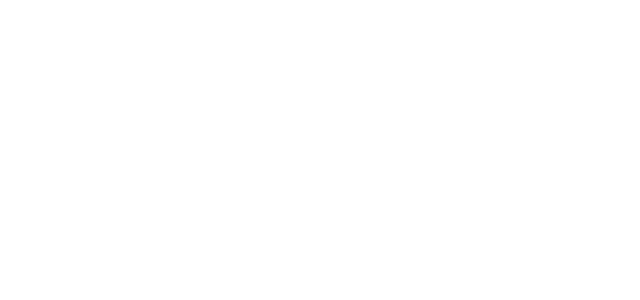
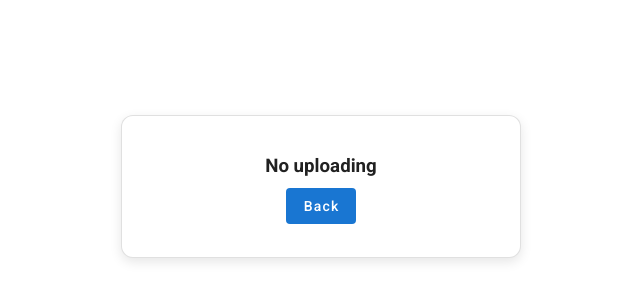
Before and after one commit to anon-kae/image-uploader-master, a Nuxt app: page /loading in a window 1280 px wide. Before the commit this address had no page. Shown: the part 214-514 px from the top of the page, without its empty margins (319-959 px from the left). Built offline with nearby package versions, Linux system fonts and the light colour scheme.

Commit message:
feat: add page for loading when upload image

```diff
--- /dev/null
+++ b/pages/loading.vue
@@ -0,0 +1,70 @@
+<template>
+  <v-row justify="center" align="center">
+    <v-col cols="12" sm="8" md="6">
+      <v-card
+        class="mx-auto"
+        width="400"
+        height="143"
+        outlined
+        style="box-shadow: 0px 4px 12px rgba(0, 0, 0, 0.1); border-radius: 12px">
+        <div class="pa-4">
+          <v-card-title v-if="loading">
+            Uploading...
+          </v-card-title>
+
+          <div align="center">
+            <h3 v-if="!loading || !file" class="pt-5">
+              No uploading
+            </h3>
+            <v-btn
+              v-if="!loading || !file"
+              to="/"
+              class="text-capitalize mt-2"
+              color="primary"
+              depressed>
+              Back
+            </v-btn>
+          </div>
+          <v-card-text class="justify-center">
+            <v-progress-linear v-if="loading" indeterminate color="primary" />
+          </v-card-text>
+        </div>
+      </v-card>
+    </v-col>
+  </v-row>
+</template>
+
+<script>
+export default {
+  name: 'SuccessPage',
+  data () {
+    return {
+      loading: false,
+      file: this.$store.getters.file,
+    }
+  },
+  async mounted () {
+    if (this.file) {
+      this.loading = true
+      try {
+        const { result } = await this.$api.uploadService.uploadImage(this.file)
+        const { path } = result
+        setTimeout(() => {
+          this.$store.commit('setImageURL', path)
+          this.loading = false
+          this.$store.commit('setFile', '')
+          this.$router.push('/success')
+        }, 3000)
+      } catch (error) {
+        setTimeout(() => {
+          this.loading = false
+          this.$store.commit('setFile', '')
+          throw error
+        }, 3000)
+      }
+    }
+  },
+}
+</script>
+
+<style></style>
```
